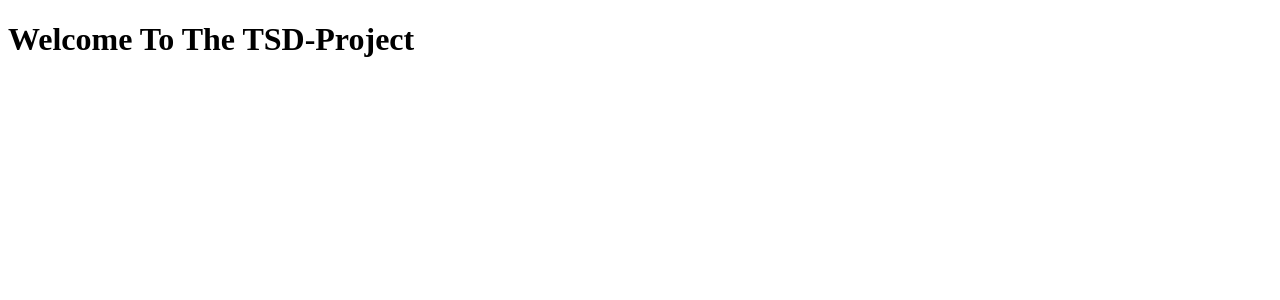
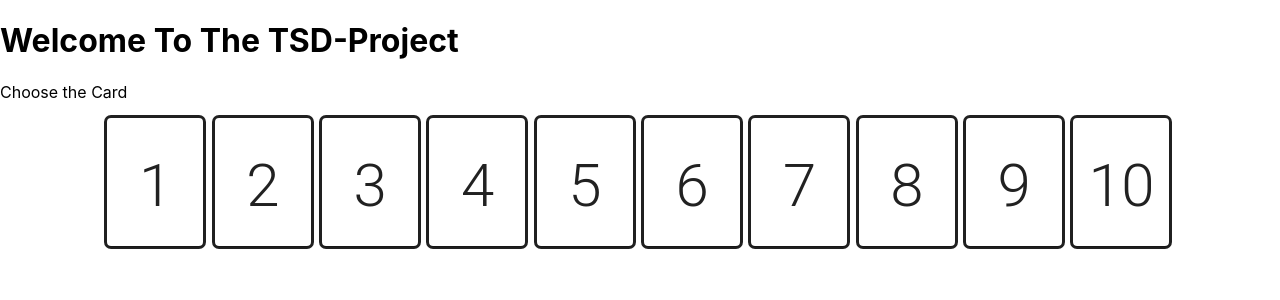
Before and after one commit to Mohamad-atwi/Plannig-pocker, a React (Create React App) app in the folder frontend/: page / in a window 1280 px wide. Shown: the top 300 px of the page. Built offline with nearby package versions, Linux system fonts and the light colour scheme.

Commit message:
Card creation

```diff
--- /dev/null
+++ b/frontend/src/App.css
@@ -0,0 +1,38 @@
+.App {
+  text-align: center;
+}
+
+.App-logo {
+  height: 40vmin;
+  pointer-events: none;
+}
+
+@media (prefers-reduced-motion: no-preference) {
+  .App-logo {
+    animation: App-logo-spin infinite 20s linear;
+  }
+}
+
+.App-header {
+  background-color: #282c34;
+  min-height: 100vh;
+  display: flex;
+  flex-direction: column;
+  align-items: center;
+  justify-content: center;
+  font-size: calc(10px + 2vmin);
+  color: white;
+}
+
+.App-link {
+  color: #61dafb;
+}
+
+@keyframes App-logo-spin {
+  from {
+    transform: rotate(0deg);
+  }
+  to {
+    transform: rotate(360deg);
+  }
+}
--- a/frontend/src/App.js
+++ b/frontend/src/App.js
@@ -1,7 +1,10 @@
+import BasicCard from "../src/components/card";
 function App() {
   return (
     <div className="App">
       <h1>Welcome To The TSD-Project</h1>
+      <p>Choose the Card</p>
+      <BasicCard />
     </div>
   );
 }
--- a/frontend/src/components/card.js
+++ b/frontend/src/components/card.js
@@ -1,7 +1,57 @@
-import React from "react";
+import * as React from "react";
+import Card from "@mui/material/Card";
+import CardContent from "@mui/material/CardContent";
+import Typography from "@mui/material/Typography";
+import { Grid } from "@mui/material";
+// import { makeStyles } from "@mui/material";
+// const useStyles = makeStyles({
+//   card: {
+//     width: "5rem",
+//     display: "flex",
+//     justifyContent: "center",
+//   },
+// });
+const numbers = ["1", "2", "3", "4", "5", "6", "7", "8", "9", "10"];
+export default function BasicCard() {
+  // const classes = useStyles();
 
-const card = () => {
-  return <div>card</div>;
-};
-
-export default card;
+  return (
+    <Grid
+      container
+      spacing={1}
+      direction="row"
+      justifyContent="center"
+      alignItems="center"
+    >
+      {numbers.map((number) => (
+        <Grid item xs={1} md={1}>
+          <Card
+            sx={{
+              width: "6rem",
+              height: "8rem",
+              display: "flex",
+              justifyContent: "center",
+              outline: "0.2rem",
+              outlineStyle: "solid",
+            }}
+            // className={classes.card}
+          >
+            <CardContent>
+              <Typography
+                variant="h2"
+                component="div"
+                style={{
+                  justifyContent: "center",
+                  textAlign: "center",
+                  marginTop: "1rem",
+                }}
+              >
+                {number}
+              </Typography>
+            </CardContent>
+          </Card>
+        </Grid>
+      ))}
+    </Grid>
+  );
+}
--- /dev/null
+++ b/frontend/src/index.css
@@ -0,0 +1,13 @@
+body {
+  margin: 0;
+  font-family: -apple-system, BlinkMacSystemFont, 'Segoe UI', 'Roboto', 'Oxygen',
+    'Ubuntu', 'Cantarell', 'Fira Sans', 'Droid Sans', 'Helvetica Neue',
+    sans-serif;
+  -webkit-font-smoothing: antialiased;
+  -moz-osx-font-smoothing: grayscale;
+}
+
+code {
+  font-family: source-code-pro, Menlo, Monaco, Consolas, 'Courier New',
+    monospace;
+}
--- a/frontend/src/index.js
+++ b/frontend/src/index.js
@@ -1,5 +1,6 @@
 import React from "react";
 import ReactDOM from "react-dom/client";
+import "./index.css";
 import App from "./App";
 import reportWebVitals from "./reportWebVitals";
 
```
Also changed, not shown: frontend/package.json (+7 -0 lines), frontend/src/logo.svg (added), 1 other file (tests, documents, lock files or other folders).
